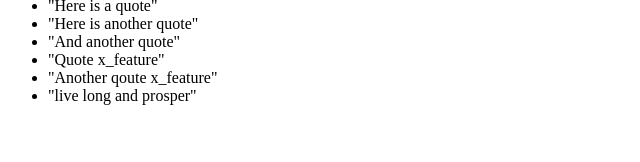
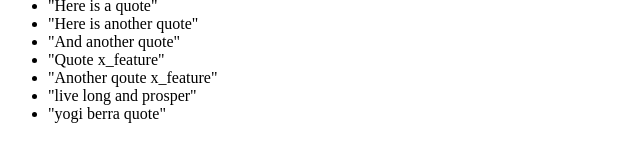
Before and after one commit to gtantau/0main_openSAP_repo, a plain HTML site: page index.html in a window 1280 px wide. Shown: the part 148-310 px from the top of the page, without its empty margins (0-640 px from the left). Drawn offline with Linux system fonts and the light colour scheme.

Commit message:
Update index.html
added yogi berra quote

```diff
--- a/index.html
+++ b/index.html
@@ -16,6 +16,7 @@
 			<li>"Quote x_feature"</li>
 			<li>"Another qoute x_feature"</li>
 			<li>"live long and prosper"</li>
+			<li>"yogi berra quote"</li>
 		</ul>
 	</body>
 </html>
```
